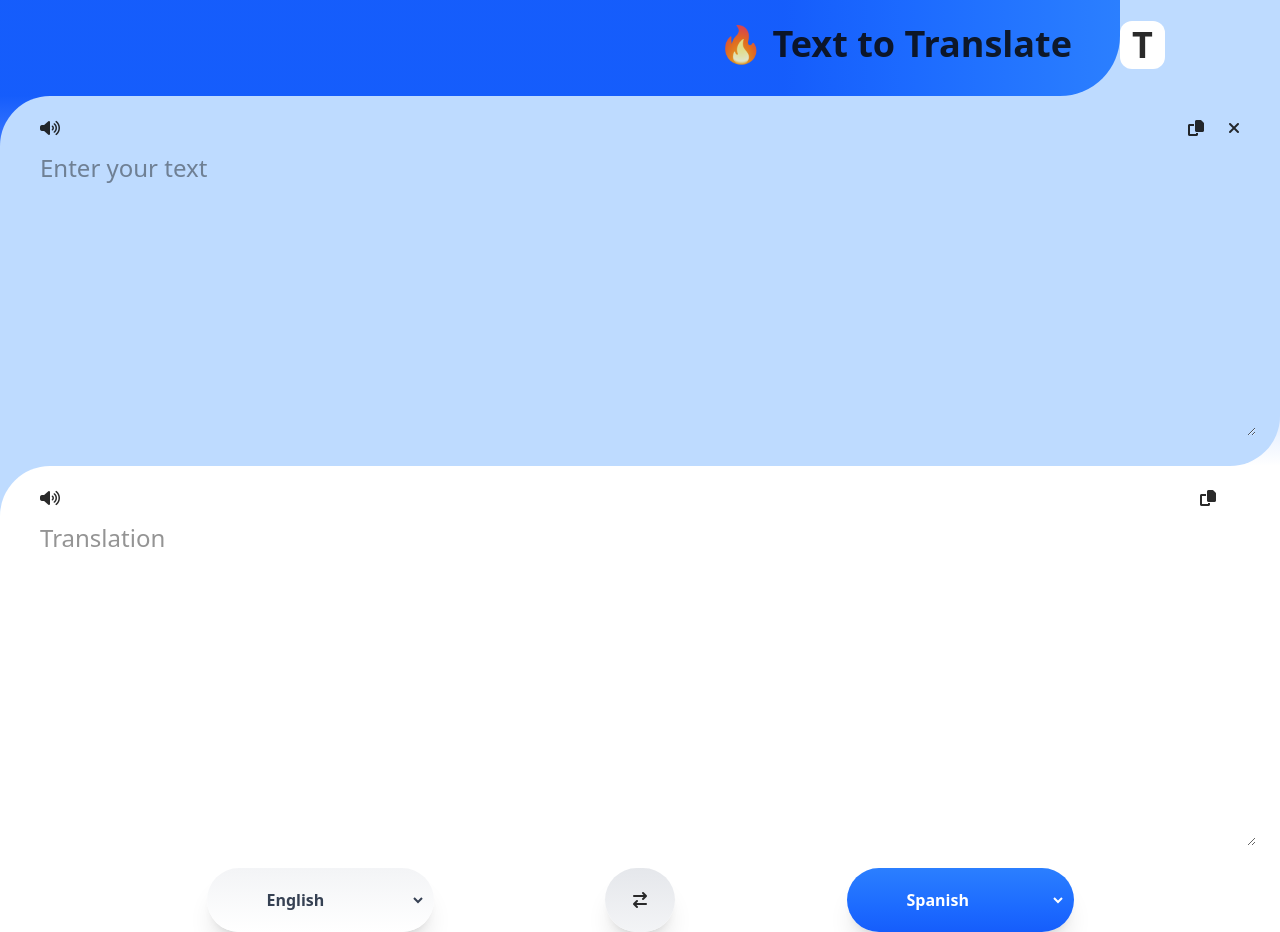
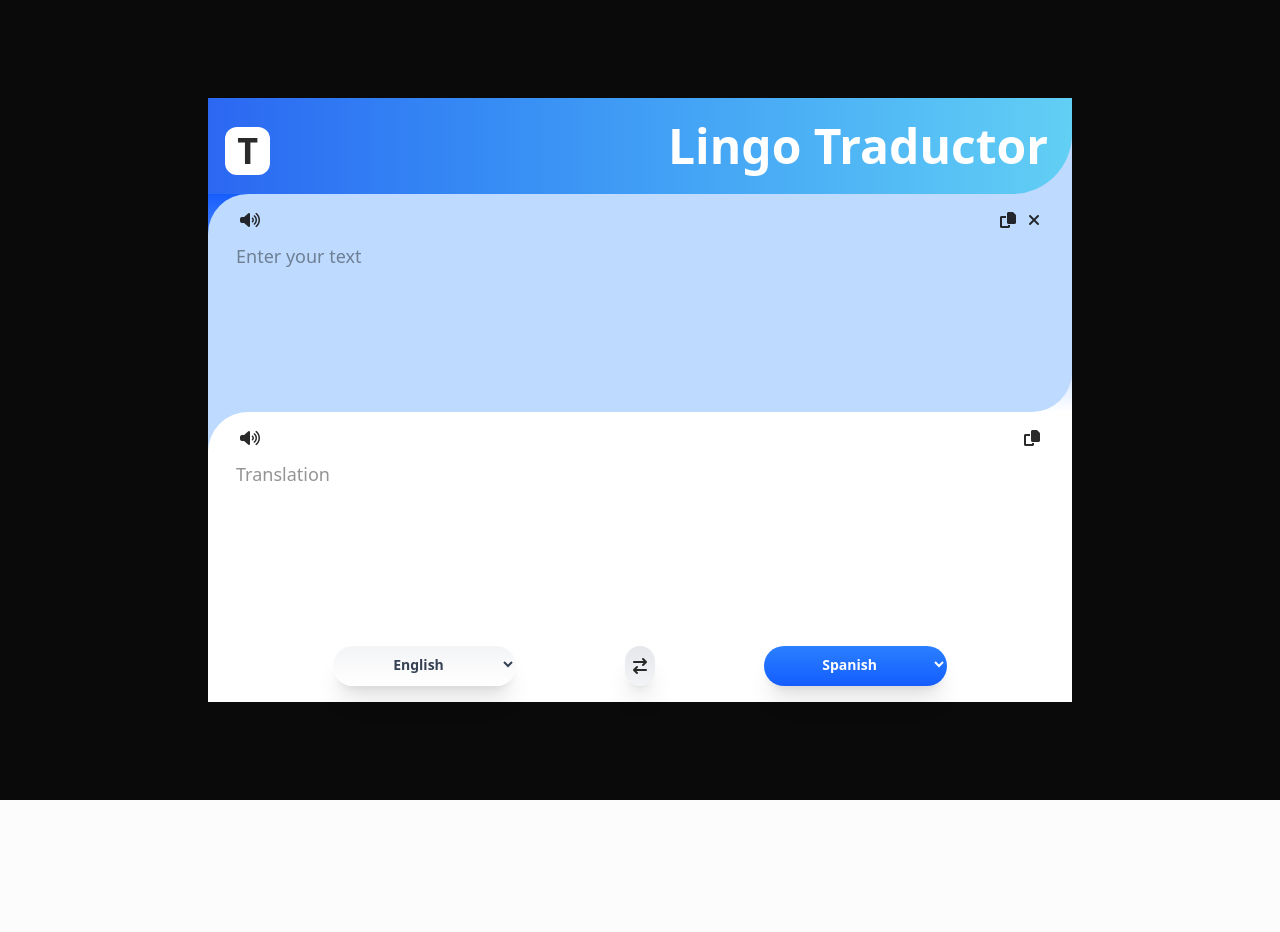
Before and after one commit to danilokosam/translator-app, a React (Vite) app: page / in a window 1280 px wide. After the commit the page ends 800 px from the top, so only its background shows below. Built offline with nearby package versions, Linux system fonts and the light colour scheme.

Commit message:
Arreglamos problemas con los estilos

```diff
--- a/eslint.config.js
+++ b/eslint.config.js
@@ -1,30 +1,31 @@
-import js from '@eslint/js'
-import globals from 'globals'
-import reactHooks from 'eslint-plugin-react-hooks'
-import reactRefresh from 'eslint-plugin-react-refresh'
-import { defineConfig, globalIgnores } from 'eslint/config'
+import js from "@eslint/js";
+import globals from "globals";
+import reactHooks from "eslint-plugin-react-hooks";
+import reactRefresh from "eslint-plugin-react-refresh";
+import { defineConfig, globalIgnores } from "eslint/config";
+import eslintPluginPrettierRecommended from "eslint-plugin-prettier/recommended";
 
 export default defineConfig([
-  globalIgnores(['dist']),
+  globalIgnores(["dist"]),
   {
-    files: ['**/*.{js,jsx}'],
+    files: ["**/*.{js,jsx}"],
     extends: [
       js.configs.recommended,
-      reactHooks.configs['recommended-latest'],
+      reactHooks.configs["recommended-latest"],
       reactRefresh.configs.vite,
-      "prettier",
+      eslintPluginPrettierRecommended,
     ],
     languageOptions: {
       ecmaVersion: 2020,
       globals: globals.browser,
       parserOptions: {
-        ecmaVersion: 'latest',
+        ecmaVersion: "latest",
         ecmaFeatures: { jsx: true },
-        sourceType: 'module',
+        sourceType: "module",
       },
     },
     rules: {
-      'no-unused-vars': ['error', { varsIgnorePattern: '^[A-Z_]' }],
+      "no-unused-vars": ["error", { varsIgnorePattern: "^[A-Z_]" }],
     },
   },
-])
+]);
--- a/package.json
+++ b/package.json
@@ -35,6 +35,7 @@
     "@vitest/coverage-v8": "^3.2.4",
     "eslint": "^9.30.1",
     "eslint-config-prettier": "^10.1.8",
+    "eslint-plugin-prettier": "^5.5.4",
     "eslint-plugin-react-hooks": "^5.2.0",
     "eslint-plugin-react-refresh": "^0.4.20",
     "globals": "^16.3.0",
--- a/src/App.jsx
+++ b/src/App.jsx
@@ -2,7 +2,7 @@ import { Translator } from "./components/Translator";
 
 function App() {
   return (
-    <div className='  h-screen  align-middle items-center'>
+    <div className=' h-screen flex items-center justify-center bg-neutral-950'>
       <Translator />
     </div>
   );
--- a/src/components/ActionsButtons.jsx
+++ b/src/components/ActionsButtons.jsx
@@ -1,25 +1,31 @@
 export const ActionsButtons = ({ id, onIconClick, error, resetForm }) => {
   return (
     <>
-      <div className='icons flex justify-between px-4'>
-        {/* Icons for speak and copy actions */}
+      <div className='icons flex justify-between items-center px-4'>
+        {/* Speak icon */}
         <i
           className='fa-solid fa-volume-high cursor-pointer'
           onClick={() => onIconClick("speak", id)}
           role='button'
           aria-label={`Speak ${id === "from" ? "source" : "translated"} text`}
         />
-        {error && (
-          <span
-            className='error text-xs items-center align-middle font-semibold text-red-600'
-            role='alert'
-          >
-            {error}
-          </span>
-        )}
-        <div className='flex '>
+        {/* Speak icon */}
+
+        {/* Error message */}
+        <span
+          className={`error text-xs sm:text-sm font-bold text-red-600 text-center ${
+            error ? "visible" : "invisible"
+          }`}
+          role={error ? "alert" : undefined}
+        >
+          {error || "placeholder"}
+        </span>
+        {/* Error message */}
+
+        {/* Icons for copy and resetForm */}
+        <div className='flex items-center gap-3'>
           <i
-            className='fa-solid fa-copy mr-6 cursor-pointer'
+            className='fa-solid fa-copy cursor-pointer'
             onClick={() => onIconClick("copy", id)}
             role='button'
             aria-label={`Copy ${id === "from" ? "source" : "translated"} text`}
@@ -34,8 +40,6 @@ export const ActionsButtons = ({ id, onIconClick, error, resetForm }) => {
             ""
           )}
         </div>
-
-        {/* Icons for speak and copy actions */}
       </div>
     </>
   );
--- a/src/components/DisplayTextInput.jsx
+++ b/src/components/DisplayTextInput.jsx
@@ -11,9 +11,9 @@ export const DisplayTextInput = ({
   return (
     <>
       {/* Display text input ✍️*/}
-      <div className='text-input   flex flex-col justify-between '>
+      <div className='text-input   flex flex-col justify-between'>
         <div className='bg-gradient-to-b from-blue-600 to-white'>
-          <div className='relative w-full bg-blue-200 p-6 rounded-tl-[50px] rounded-br-[50px]  '>
+          <div className='relative w-full bg-blue-200 p-3 sm:p-4 rounded-tl-[40px] rounded-br-[40px]'>
             <ActionsButtons
               error={error}
               id='from'
@@ -22,7 +22,9 @@ export const DisplayTextInput = ({
             />
 
             <textarea
-              className='from-text text-2xl  w-full min-h-[300px] p-4 outline-0  '
+              id='fromText'
+              name='fromText'
+              className='from-text w-full min-h-[100px] sm:min-h-[160px] text-sm sm:text-lg p-3 outline-0 rounded-md resize-none '
               placeholder='Enter your text'
               value={fromText}
               onChange={(e) => setFromText(e.target.value)}
@@ -31,7 +33,7 @@ export const DisplayTextInput = ({
           </div>
         </div>
         <div className='bg-blue-200'>
-          <div className='w-full bg-white p-6 rounded-tl-[50px]  '>
+          <div className='w-full bg-white p-3 sm:p-4 rounded-tl-[40px] '>
             <ActionsButtons id='to' onIconClick={onIconClick} />
             {/* Display loading spinner ⏳ */}
             {/* {loading && (
@@ -41,7 +43,9 @@ export const DisplayTextInput = ({
 						)} */}
 
             <textarea
-              className='to-text from-text text-2xl w-full min-h-[340px] p-4 outline-0'
+              id='toText'
+              name='toText'
+              className='to-text from-text w-full min-h-[100px] sm:min-h-[160px] text-sm sm:text-lg p-3 outline-0 rounded-md resize-none '
               placeholder='Translation'
               value={loading ? "Translating..." : toText}
               readOnly
--- a/src/components/LanguageSelector.jsx
+++ b/src/components/LanguageSelector.jsx
@@ -1,7 +1,7 @@
 export const LanguageSelector = ({ value, onChange, languages, id }) => (
   <div className={` row ${id} `}>
     <select
-      className='outline-0 px-12  py-3 transition duration-300 ease cursor-pointer'
+      className='outline-0 px-10  py-2 transition duration-300 ease cursor-pointer text-center'
       value={value}
       onChange={onChange}
       aria-label={`Select ${id} language`}
--- a/src/components/Translator.jsx
+++ b/src/components/Translator.jsx
@@ -39,15 +39,17 @@ export const Translator = () => {
   );
 
   return (
-    <div className='wrapper  h-[calc(100%-20px)] bg-blue-600 flex flex-col justify-between'>
+    <div className='w-full sm:max-w-4xl mx-auto px-4'>
       {/* Display error ❌ */}
       <div className='relative bg-blue-200'>
-        <strong className='absolute right-[9%] top-[22%] text-4xl bg-white rounded-xl px-3 py-1'>
+        <strong className='absolute left-[2%] top-[30%] text-2xl sm:text-4xl bg-white rounded-xl px-3 py-1 select-none'>
           T
         </strong>
 
-        <div className='h-24 w-7/8 bg-gradient-to-l from-blue-500 to-blue-600 to-30% rounded-br-[60px]  text-center p-6 pr-12'>
-          <p className='text-4xl font-bold text-end'>🔥 Text to Translate</p>
+        <div className='min-h-[6rem] w-full bg-gradient-to-l  from-[#62cff4] to-[#2c67f2] rounded-br-[60px] p-4 sm:p-6 flex justify-end items-center'>
+          <p className='text-3xl sm:text-5xl font-bold text-end text-white select-none'>
+            Lingo Traductor
+          </p>
         </div>
       </div>
 
@@ -59,9 +61,10 @@ export const Translator = () => {
         setFromText={setFromText}
         onIconClick={handleIconClick}
       />
-      <ul className='controls flex justify-around relative bg-white -mt-2'>
+
+      <ul className='flex flex-col  sm:flex-row sm:justify-evenly relative bg-white sm:p-4'>
         {/* Display language selectors 🌐 */}
-        <div className='bg-gradient-to-t from-white to-gray-100 hover:to-gray-300 text-gray-700 px-2 py-2 rounded-4xl font-semibold shadow-xl '>
+        <li className='w-fit mx-auto sm:w-auto bg-gradient-to-t from-white to-gray-100 hover:to-gray-300 text-gray-700  rounded-4xl font-semibold text-sm shadow-xl '>
           <LanguageSelector
             id='from'
             value={fromLanguage}
@@ -69,11 +72,11 @@ export const Translator = () => {
             languages={languages}
             onIconClick={handleIconClick}
           />
-        </div>
+        </li>
 
         {/* Display exchange button 🔄*/}
         <li
-          className='exchange absolute px-7 py-5 bg-gradient-to-t from-gray-100 to-gray-200 hover:to-gray-300 rounded-full shadow-xl cursor-pointer'
+          className='exchange px-1 py-1 sm:px-2 sm:py-2 bg-gradient-to-t from-gray-100 to-gray-200 hover:to-gray-300 rounded-full shadow-xl cursor-pointer self-center sm:self-auto'
           onClick={handleExchange}
           role='button'
           aria-label='Exchange languages'
@@ -86,7 +89,7 @@ export const Translator = () => {
         </li>
 
         {/* Display language selector for target language 🌐 */}
-        <div className='px-2 py-2 rounded-4xl bg-gradient-to-t  from-blue-600 to-blue-500 hover:to-blue-700 text-white font-semibold shadow-xl'>
+        <li className='w-fit mx-auto sm:w-auto rounded-4xl bg-gradient-to-t from-blue-600 to-blue-500 hover:to-blue-700 text-white font-semibold shadow-xl text-sm'>
           <LanguageSelector
             id='to'
             value={toLanguage}
@@ -94,7 +97,7 @@ export const Translator = () => {
             languages={languages}
             onIconClick={handleIconClick}
           />
-        </div>
+        </li>
       </ul>
     </div>
   );
```
Also changed, not shown: 1 other file (tests, documents, lock files or other folders).
